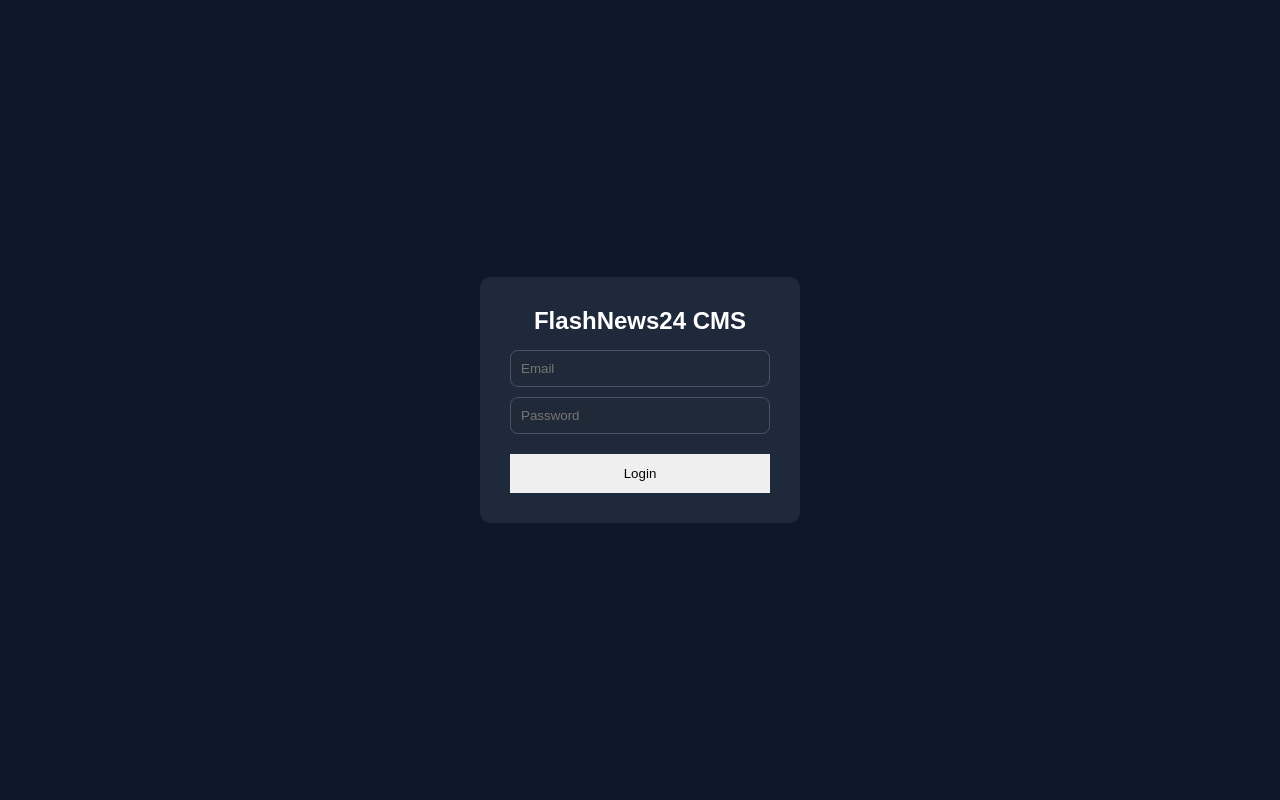
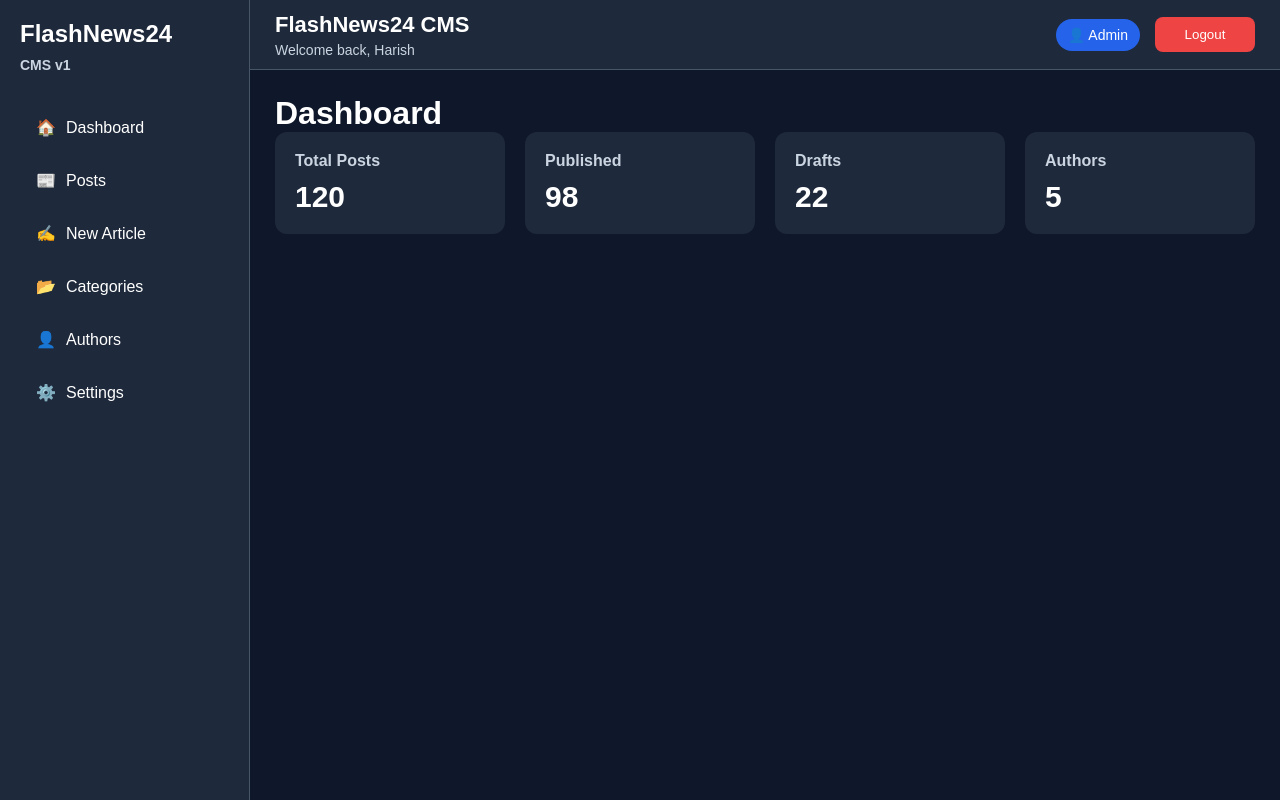
Before and after one commit to Hed3900/flashnews24-cms, a React (Vite) app: page / in a window 1280 px wide. Built offline with nearby package versions, Linux system fonts and the light colour scheme.

Commit message:
Update App.jsx

```diff
--- a/src/App.jsx
+++ b/src/App.jsx
@@ -10,7 +10,7 @@ import Settings from "./pages/Settings";
 function App() {
   return (
     <Routes>
-      <Route path="/" element={<Login />} />
+      <Route path="/" element={<Dashboard />} />
       <Route path="/dashboard" element={<Dashboard />} />
       <Route path="/posts" element={<Posts />} />
       <Route path="/authors" element={<Authors />} />
```
